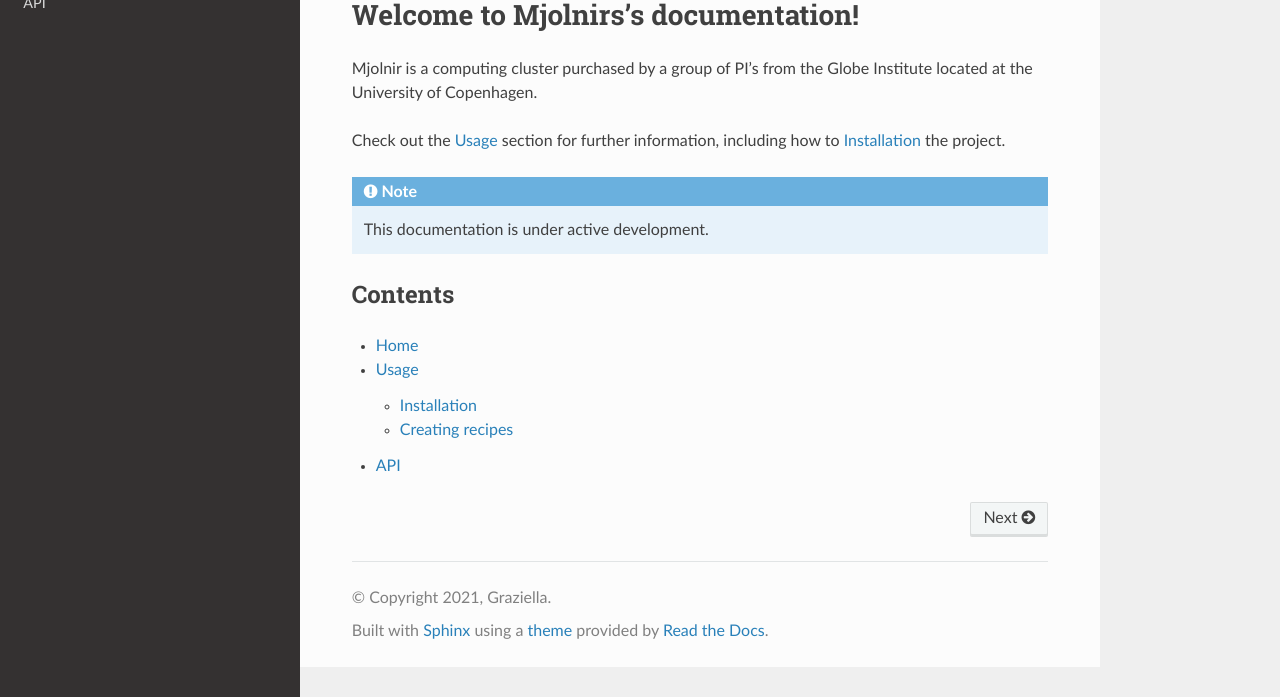
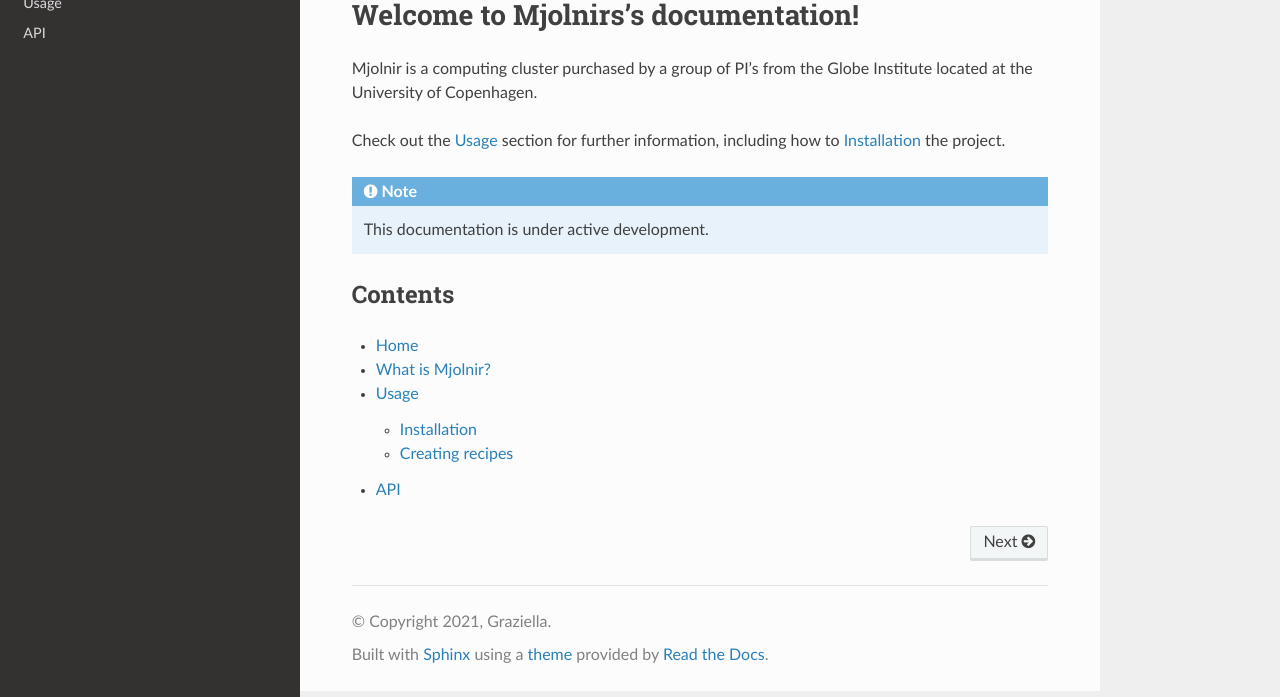
Before and after one commit to bentpetersendk/mjolnir_ucph, a Sphinx documentation site: the page built from docs/source/index.rst, in a window 1280 px wide, cut to the strip 203-900 px from the top of the page. Built offline with Sphinx 7.4.7 and the Read the Docs theme 2.0.0, drawn with Linux system fonts in a browser that asks for light colours.

Commit message:
Update mjolnir.rst

```diff
--- a/docs/source/mjolnir.rst
+++ b/docs/source/mjolnir.rst
@@ -1 +1,4 @@
+What is Mjolnir?
+=====
+
 This is Mjolnir
```
